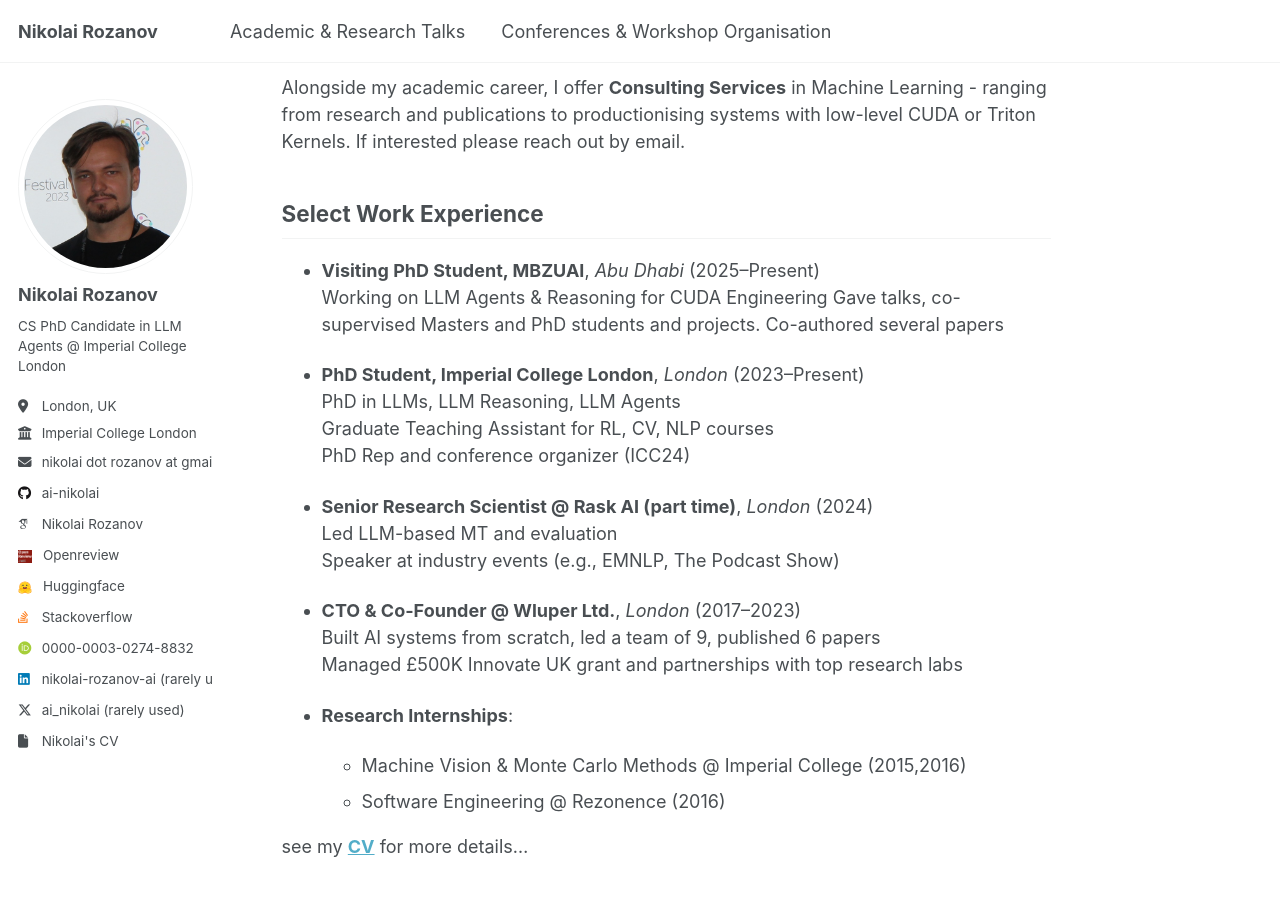
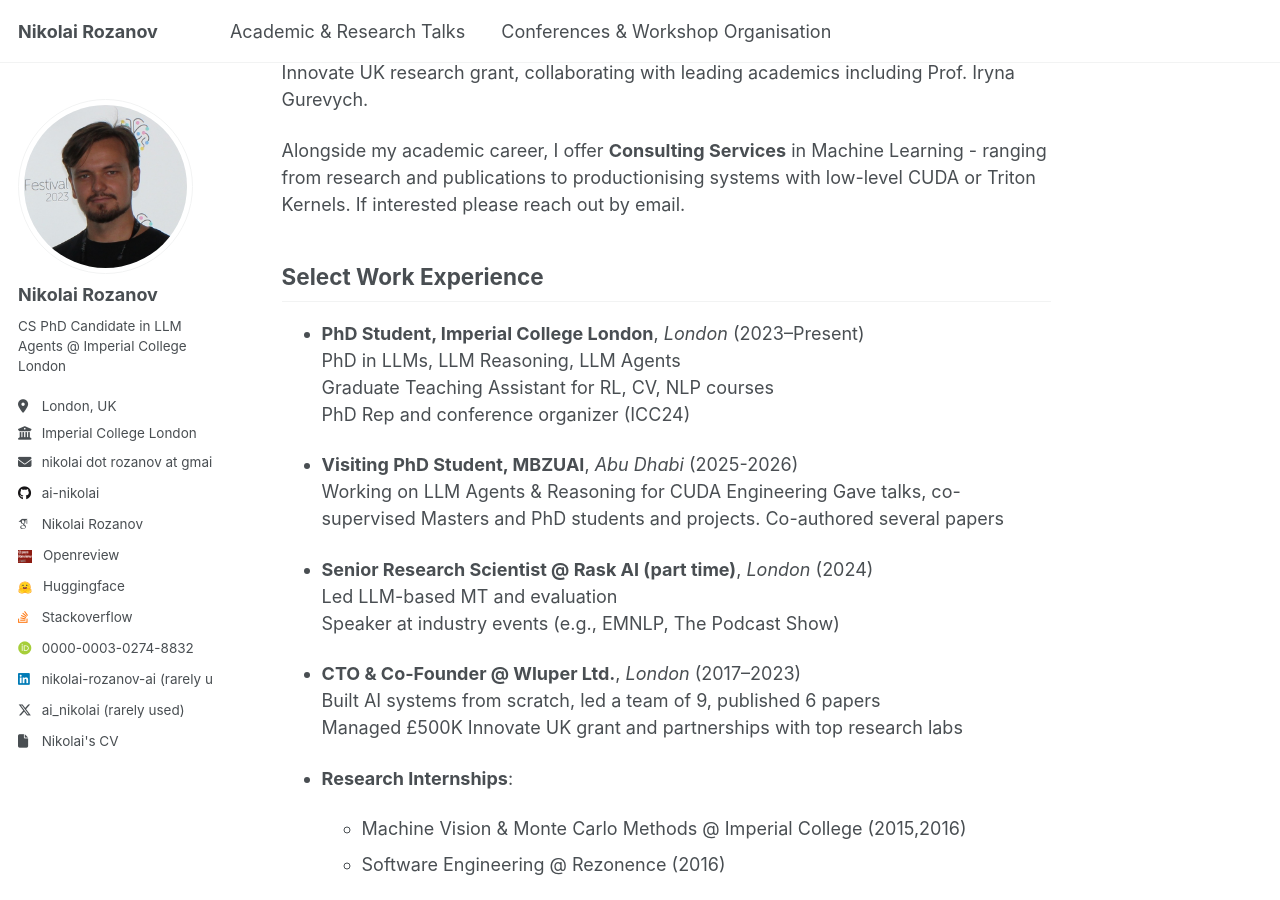
Before and after one commit to ai-nikolai/ai-nikolai.github.io, a Jekyll site: the page built from _pages/about.md, in a window 1280 px wide and 900 px high, scrolled down 1365 px. Built offline with Jekyll 4.4.1, drawn with Linux system fonts in a browser that asks for light colours; some web fonts are replaced; some of the changed text lies outside the part shown.

Commit message:
Updated CV and personal website

```diff
--- a/_includes/author-profile.html
+++ b/_includes/author-profile.html
@@ -170,7 +170,7 @@
       {% if author.zhihu %}
       <li><a href="https://www.zhihu.com/people/{{ author.zhihu }}" target="_blank" ><i class="fab fa-fw fa-zhihu icon-pad-right" aria-hidden="true"></i>Zhihu</a></li>
       {% endif %}
-      <li><a href="https://nikolairozanov.com/files/CV_Nikolai_Rozanov_2025.pdf" target="_blank"> <i class="fa-regular fa-file icon-pad-right" aria-hidden="true"></i>Nikolai's CV</a></li>
+      <li><a href="https://nikolairozanov.com/files/CV_Nikolai_Rozanov_2026.pdf" target="_blank"> <i class="fa-regular fa-file icon-pad-right" aria-hidden="true"></i>Nikolai's CV</a></li>
     </ul>
   </div>
 </div>
--- a/_pages/about.md
+++ b/_pages/about.md
@@ -25,6 +25,7 @@
 
 ## News
 <!-- - [**2024.07**] Organized the [Imperial Computing Conference](https://icc.doc.ic.ac.uk) as PhD Rep -->
+- [**2026.04**] **Workshop @ ICLR 2026** - Co-organised the "I can't believe it's not better" [**ICBINB**](https://sites.google.com/view/icbinb-2026/home) workshop at **ICLR 2026**
 - [**2025.08**] Visiting Student at **MBZUAI** with [Prof. Iryna Gurevych](https://mbzuai.ac.ae/study/faculty/iryna-gurevych/) and [Prof. Preslav Nakov](https://mbzuai.ac.ae/study/faculty/preslav-nakov/) working on [**KernelBench**](https://github.com/ScalingIntelligence/KernelBench)
 - [**2025.07**] Paper: **StateAct** was presented at **REALM 2025 @ ACL 2025** - a new state-of-the-art [base LLM agent](https://arxiv.org/abs/2410.02810)
 - [**2024.11**] Paper: *IsoChronoMeter* was presented at **WMT 2024 @ EMNLP 2024** – a metric for evaluating isochronic translation
@@ -77,15 +78,15 @@
 
 ## Select Work Experience
 
-- **Visiting PhD Student, MBZUAI**, *Abu Dhabi* (2025–Present)
-  Working on LLM Agents & Reasoning for CUDA Engineering
-  Gave talks, co-supervised Masters and PhD students and projects.
-  Co-authored several papers
-
 - **PhD Student, Imperial College London**, *London* (2023–Present)
   PhD in LLMs, LLM Reasoning, LLM Agents
   Graduate Teaching Assistant for RL, CV, NLP courses
   PhD Rep and conference organizer (ICC24)
+
+- **Visiting PhD Student, MBZUAI**, *Abu Dhabi* (2025-2026)
+  Working on LLM Agents & Reasoning for CUDA Engineering
+  Gave talks, co-supervised Masters and PhD students and projects.
+  Co-authored several papers
 
 - **Senior Research Scientist @ Rask AI (part time)**, *London* (2024)
   Led LLM-based MT and evaluation
@@ -99,7 +100,7 @@
   - Machine Vision & Monte Carlo Methods @ Imperial College (2015,2016)
   - Software Engineering @ Rezonence (2016)
 
-see my **[CV](https://nikolairozanov.com/files/CV_Nikolai_Rozanov_2025.pdf)** for more details...
+see my **[CV](https://nikolairozanov.com/files/CV_Nikolai_Rozanov_2026.pdf)** for more details...
 
 ## Selected Publications (see full list on [Google Scholar](https://scholar.google.com/citations?user=fi-feOEAAAAJ&hl=en))
 
```
Also changed, not shown: other parts of _pages/about.md (+1 -1 lines), README_local.md (+4 -0 lines), 4 other files.
